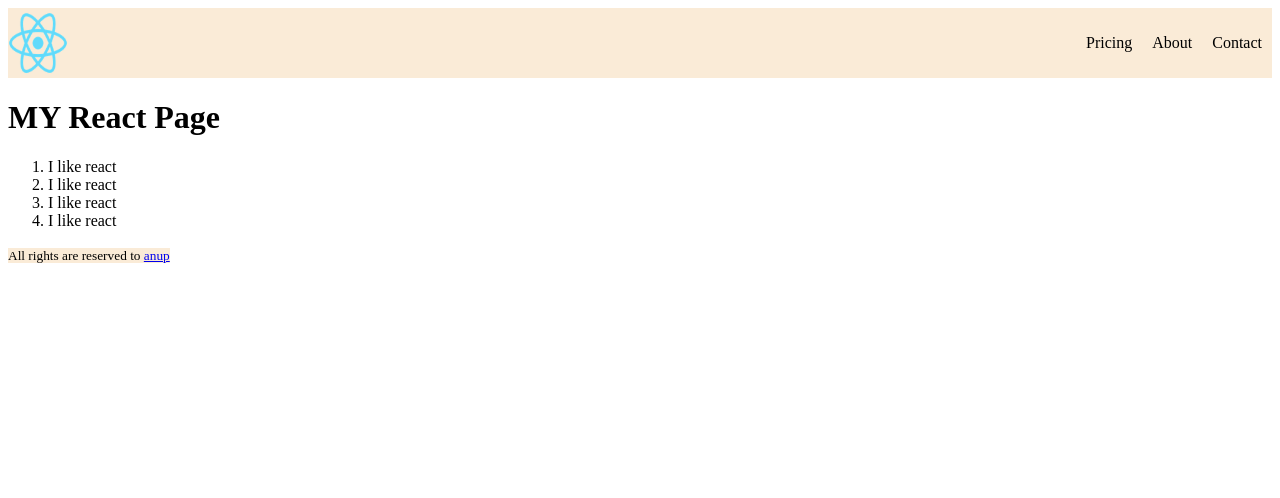
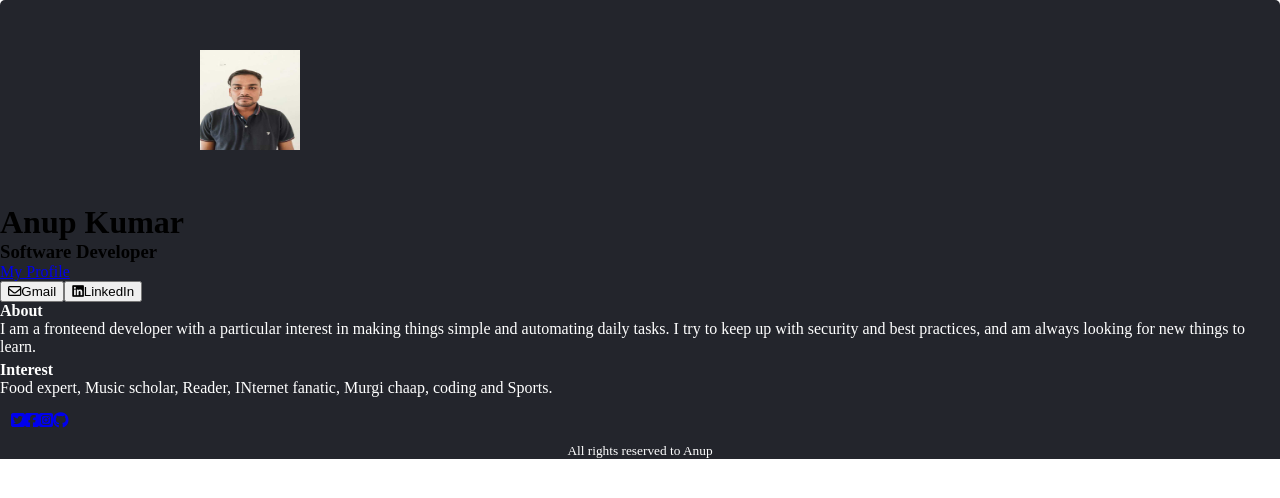
Before and after one commit to enterbrianup/LearningReact.js, a React (Create React App) app in the folder part1/: page / in a window 1280 px wide. Shown: the top 498 px of the page. Built offline with nearby package versions, Linux system fonts and the light colour scheme.

Commit message:
Practiced new project

```diff
--- a/part1/public/index.html
+++ b/part1/public/index.html
@@ -24,6 +24,8 @@
       work correctly both with client-side routing and a non-root public URL.
       Learn how to configure a non-root public URL by running `npm run build`.
     -->
+    <script src="https://kit.fontawesome.com/2702785754.js" crossorigin="anonymous"></script>
+
     <title>React App</title>
   </head>
   <body>
--- a/part1/src/App.css
+++ b/part1/src/App.css
@@ -1,3 +1,5 @@
+ /*
+  Basic project css part
 .box {
     border: 1px solid #ccc;
     padding: 20px;
@@ -43,3 +45,119 @@ img{
  a:hover{
     color:green;
  }
+
+
+
+*/
+
+      /* Basic Project 1 from free code camp  */
+/* body{
+    margin:0;
+    font-family: Inter,sans-serif;
+    background-color: #21222a;
+}
+
+nav{
+
+ display:flex;
+ align-items: center;
+ background-color: #242631;
+ height:90px;
+ padding: 30px 25px;
+
+}
+.Nav_content, .logo_text{
+margin:0;
+}
+
+img{
+    height: 30px;
+    margin-right: 10px;
+}
+
+.logo_text{
+    margin-right: auto;
+    color: #61Dafb;
+    font-weight: 700;
+
+}
+.Nav_content{
+    color:#deebf8;
+    font-weight: 600px;
+}
+
+
+.main{
+padding:57px 37px;
+color: white;
+background-image: url(../public/logo512.png);
+background-repeat:no-repeat;
+background-position-x: right;
+background-position-y: bottom  75%;
+}
+
+.main_title{
+    margin:0;
+    font-size: 40px;
+    letter-spacing: 0.5rem;
+}
+.main_facts{
+    margin-top: 40px;
+     max-width: 400px;
+}
+
+.main_facts > li{
+    padding-block: 10px;
+}
+.main_facts >li::marker{
+    font-size: 1.2rem;
+    color:#61dafb
+}
+
+ */
+
+
+
+
+     /* Business card Css written here c */
+
+     *{
+        margin:0;
+     }
+
+     img{
+        width:100px;
+        height:100px;
+        align-content: center;
+        padding: 50px;
+        margin-left: 150px;
+     }
+
+     main{
+        color:white;
+        margin-bottom: 5px;
+     }
+
+     .footer{
+
+      background-color: #23252C;
+      text-align: center;
+      align-items: center;
+      color:white;
+
+     }
+
+     .listed_logo{
+        list-style: none;
+        display: flex;
+        margin:1px;
+        padding: 10px;
+
+
+     }
+     .App_main{
+        background-color: #23252C;
+        /* margin-right: 100px;
+        margin-left: 100px; */
+        border-radius: 5px;
+     }
--- a/part1/src/App.js
+++ b/part1/src/App.js
@@ -4,7 +4,9 @@ import { sculpture1 } from './data.js';
 import {forms} from './forms.js';
 import {foods, filterItems} from './datafood.js';
 import './App.css';
-import React from "react";
+// import React from "react";
+import Main from "./components/main.js"
+import Navbar from "./components/navbar.js"
 
 
 // function App() {
@@ -833,56 +835,106 @@ import React from "react";
 
 // new project yeee react basic page
 
-const Footer =()=>{
+// const Footer =()=>{
 
-  return (
-    <>
-    <small className="footer">All rights are reserved to <a href="https://www.github.com/enterbrianup" target="_blank">anup</a></small>
-    </>
-  )
-}
-const Header = ()=>{
+//   return (
+//     <>
+//     <small className="footer">All rights are reserved to <a href="https://www.github.com/enterbrianup" target="_blank">anup</a></small>
+//     </>
+//   )
+// }
+// const Header = ()=>{
+
+//   return(
+//     <>
+//     <nav className="nav">
+//     <img src="./logo192.png" />
+
+//     <ul className="nav_list">
+//       <li>Pricing</li>
+//       <li>About</li>
+//       <li>Contact</li>
+//     </ul>
+//     </nav>
+
+//     </>
+//   )
+// }
+
+// const Page =()=>{
+
+//   return(
+//     <>
+//     <div className="main_content">
+//     <h1>MY React Page</h1>
+//     <ol className="ordered_list" >
+//       <li>I like react</li>
+//       <li>I like react</li>
+//       <li>I like react</li>
+//       <li>I like react</li>
+//     </ol>
+//       </div>
+//     </>
+//   )
+// }
+// const App = ()=>{
+
+//   return(<>
+//     <Header />
+//   <Page />
+//   <Footer />
+//   </>
+//   )
+// }
+
+// export default App;
+
+
+
+//  ***********************************************88New project practice
+// const App =()=>{
+
+//   return(
+//     <>
+//     <Navbar />
+
+
+
+//     <Main />
+//     </>
+//   )
+// }
+
+// export default App;
+
+import Image from "./components_business_card/Image.js"
+import About from "./components_business_card/About.js"
+import Interest from "./components_business_card/Interest.js"
+import Footer from "./components_business_card/footer.js"
+import Clickable from "./components_business_card/Buttons.js"
+import Details from "./components_business_card/details.js"
+
+
+
+const App =()=>{
 
   return(
     <>
-    <nav className="nav">
-    <img src="./logo192.png" />
+    <div className="App_main">
+    <Image />
 
-    <ul className="nav_list">
-      <li>Pricing</li>
-      <li>About</li>
-      <li>Contact</li>
-    </ul>
-    </nav>
+    <Details />
 
+    <Clickable />
+
+    <About />
+
+    <Interest />
+
+    <Footer />
+      </div>
     </>
   )
 }
 
-const Page =()=>{
-
-  return(
-    <>
-    <div className="main_content">
-    <h1>MY React Page</h1>
-    <ol className="ordered_list" >
-      <li>I like react</li>
-      <li>I like react</li>
-      <li>I like react</li>
-      <li>I like react</li>
-    </ol>
-      </div>
-    </>
-  )
-}
-const App = ()=>{
-
-  return(<>
-    <Header />
-  <Page />
-  <Footer />
-  </>
-  )
-}
-
 export default App;
--- /dev/null
+++ b/part1/src/components/main.js
@@ -0,0 +1,23 @@
+import react from "react";
+
+const Main = ()=>{
+
+    return(
+        <>
+
+       <div className="main">
+        <h1 className="main_title">Fun facts about React</h1>
+
+       <ul className="main_facts">
+        <li>Was first released in 2013</li>
+        <li>was originally created by jordan Walke </li>
+        <li>Has well over 100k stars on github</li>
+        <li>Miantained by Facebook</li>
+        <li>Powers thousands of apps ,including mobile apps    nnnnnnnnnnnnnnnnnnnnnnnnnnnnnnnnnnnnnnnnnnnnnnnnnnnnnnnnnnnnnnnn</li>
+       </ul>
+       </div>
+        </>
+    )
+}
+
+export default Main;
--- /dev/null
+++ b/part1/src/components/navbar.js
@@ -0,0 +1,21 @@
+import react from "react"
+
+const Navbar = ()=>{
+
+    return(
+        <>
+        <nav className="nav">
+        <img  src="logo192.png" alt="react_logo" />
+
+        <h3 className="logo_text"> ReactFacts</h3>
+
+         <h4 className="Nav_content">React Course - Project 1</h4>
+
+        </nav>
+
+
+        </>
+    )
+}
+
+export default Navbar;
--- /dev/null
+++ b/part1/src/components_business_card/About.js
@@ -0,0 +1,22 @@
+
+import react from "react"
+
+const About=()=>{
+
+    return(
+        <>
+        <main>
+            <h4>About</h4>
+
+            <p>I am a fronteend developer with a particular interest in making things simple and automating
+                daily tasks. I try to keep up with security and best practices, and am always looking for new things to learn.
+            </p>
+
+        </main>
+
+        </>
+    )
+
+}
+
+export default About;
--- /dev/null
+++ b/part1/src/components_business_card/Buttons.js
@@ -0,0 +1,18 @@
+import react from "react"
+
+
+const Clickable =()=>{
+
+    return(
+        <>
+        <div>
+
+                <button><i class="fa-regular fa-envelope"></i>Gmail</button>
+                <button><i class="fa-brands fa-linkedin"></i>LinkedIn</button>
+
+        </div>
+
+        </>
+    )
+}
+export default Clickable;
--- /dev/null
+++ b/part1/src/components_business_card/Image.js
@@ -0,0 +1,16 @@
+import react from "react"
+
+const Image= ()=>{
+
+    return(
+        <>
+        <nav>
+            <img src="anup image.jpg" alt="Anup Image"/>
+        </nav>
+
+        </>
+    )
+
+}
+
+export default Image;
--- /dev/null
+++ b/part1/src/components_business_card/Interest.js
@@ -0,0 +1,21 @@
+import react from "react"
+const Interest = () => {
+
+    return (
+        <>
+            <main>
+                <h4>Interest</h4>
+
+                <p>
+                    Food expert, Music scholar, Reader, INternet fanatic, Murgi chaap,
+                    coding and Sports.
+                </p>
+
+            </main>
+
+        </>
+    )
+
+}
+
+export default Interest;
--- /dev/null
+++ b/part1/src/components_business_card/details.js
@@ -0,0 +1,20 @@
+import react from "react"
+
+const Details = ()=>{
+
+    return(
+        <>
+        <div>
+            <h1>Anup Kumar</h1>
+
+            <h3>Software Developer</h3>
+
+            <a href="https://www.github.com/enterbrianup">My Profile</a>
+
+        </div>
+        </>
+    )
+
+}
+
+export default  Details;
--- /dev/null
+++ b/part1/src/components_business_card/footer.js
@@ -0,0 +1,24 @@
+const Footer = () => {
+
+    return (
+        <>
+            <div className="footer">
+
+
+                <ul className="listed_logo">
+                    <li><a href="https://www.facebook.com/enterbrianup" target="_blank"><i class="fa-brands fa-square-twitter"></i></a></li>
+                    <li><a href="https://www.github.com/enterbrianup" target="_blank"><i class="fa-brands fa-square-facebook"></i></a></li>
+                    <li><a href="https://www.github.com/enterbrianup" target="_blank"><i class="fa-brands fa-square-instagram"></i></a></li>
+                    <li><a href="https://www.github.com/enterbrianup" target="_blank"><i class="fa-brands fa-github"></i></a></li>
+                </ul>
+                <small>All rights reserved to Anup</small>
+
+
+            </div>
+
+        </>
+    )
+
+}
+
+export default Footer;
```
Also changed, not shown: part1/public/anup image.jpg (added).
